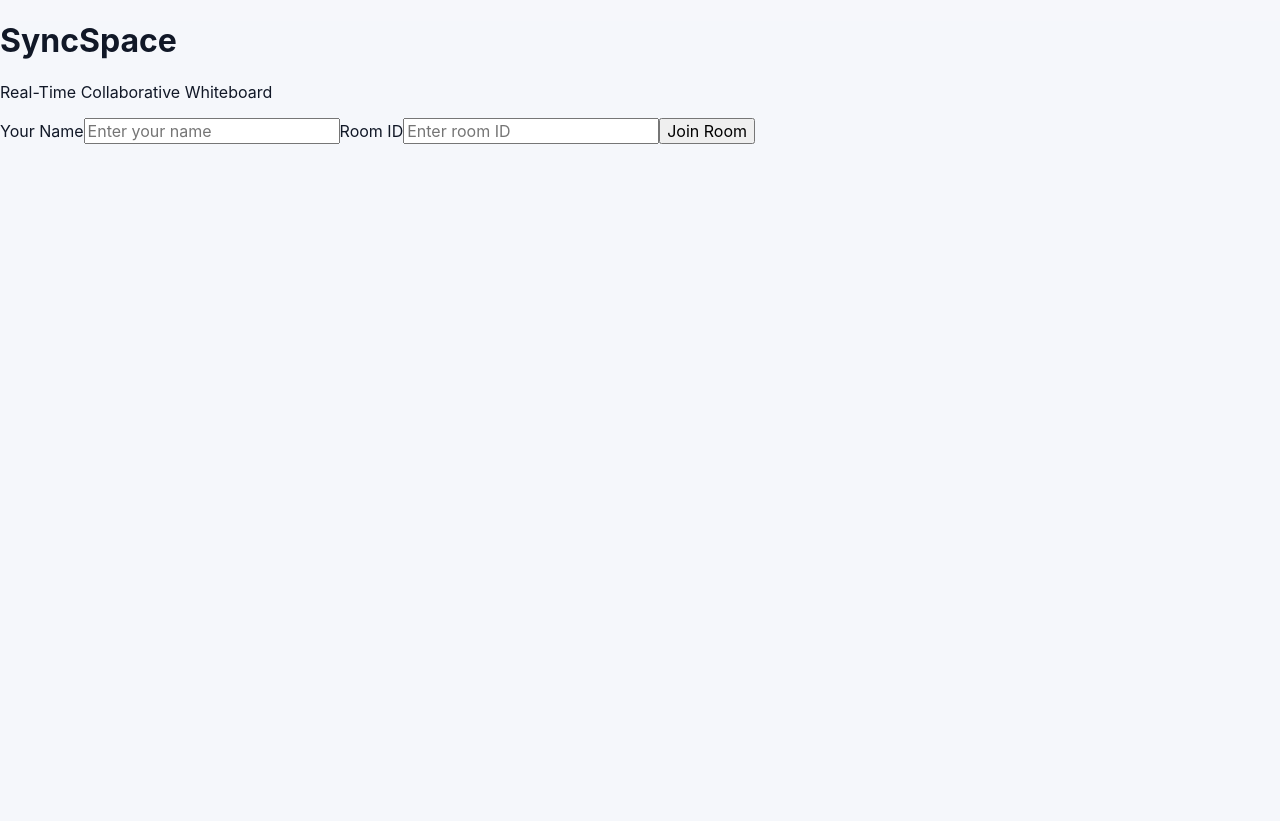
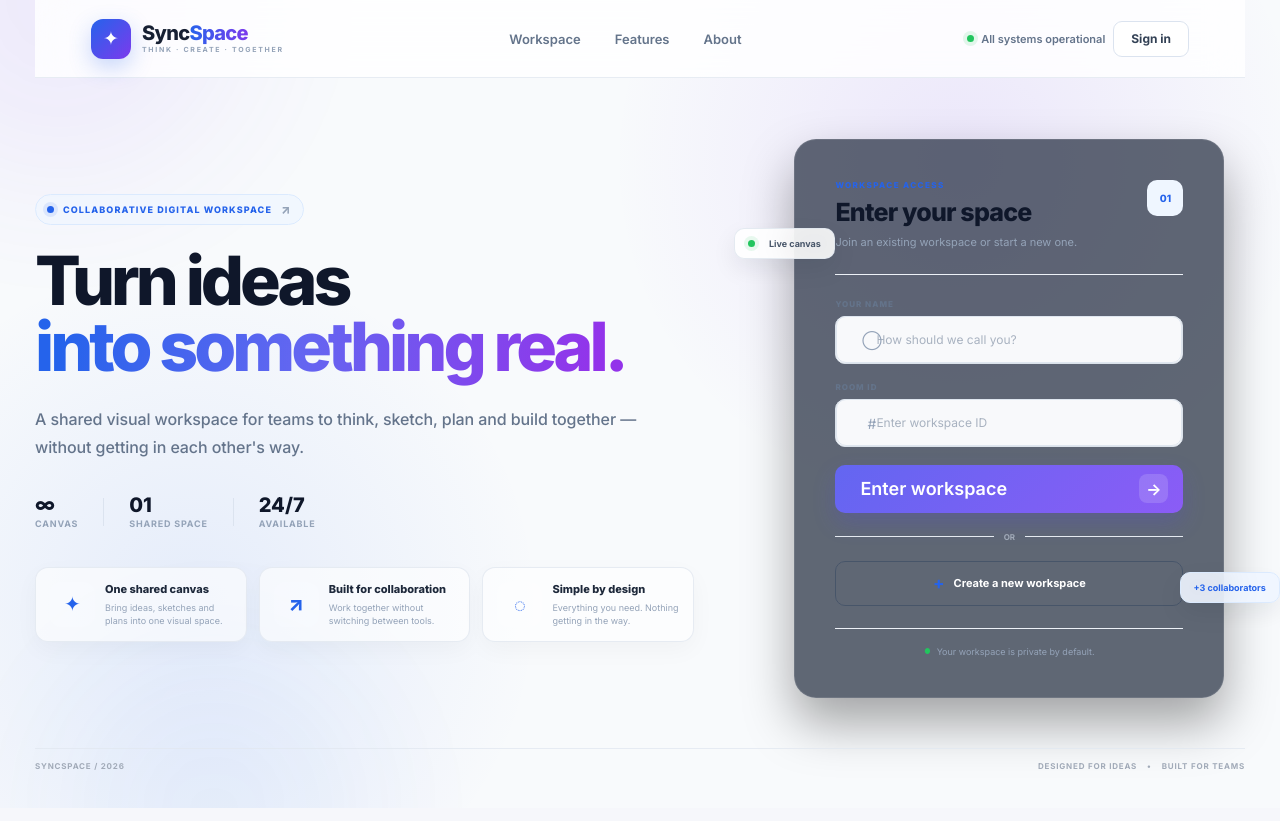
Before and after one commit to tejasvi-gautam/SyncSpace, a React app in the folder frontend/: page / in a window 1280 px wide. Built offline with nearby package versions, Linux system fonts and the light colour scheme; the HTML template or start-up script is replaced by a standard one.

Commit message:
Improve SyncSpace home UI and routing

```diff
--- a/frontend/src/App.jsx
+++ b/frontend/src/App.jsx
@@ -1,31 +1,32 @@
-
 import { Routes, Route, Navigate } from "react-router-dom";
-
 import Home from "./pages/Home";
 import Whiteboard from "./components/Whiteboard";
+import "./App.css";
 
-export default function App() {
+function App() {
     return (
+        <div className="app">
             <Routes>
-
-            {/* Home / Login-style landing page */}
+                {/* Home / Join Room */}
                 <Route
                     path="/"
                     element={<Home />}
                 />
 
-            {/* Collaborative interview workspace */}
+                {/* Collaborative Whiteboard Room */}
                 <Route
                     path="/room/:roomId"
                     element={<Whiteboard />}
                 />
 
-            {/* Unknown URL */}
+                {/* Invalid URL */}
                 <Route
                     path="*"
                     element={<Navigate to="/" replace />}
                 />
-
             </Routes>
+        </div>
     );
 }
+
+export default App;
--- a/frontend/src/pages/Home.jsx
+++ b/frontend/src/pages/Home.jsx
@@ -1,64 +1,64 @@
 import { useState } from "react";
 import { useNavigate } from "react-router-dom";
+import Landing from "../components/Landing";
 
 function Home() {
-    const [username, setUsername] = useState("");
+    const [username, setUsername] = useState(
+        localStorage.getItem("syncspace_username") || ""
+    );
     const [roomId, setRoomId] = useState("");
 
     const navigate = useNavigate();
 
     const joinRoom = () => {
-        if (username.trim() === "") {
+        const cleanUsername = username.trim();
+        const cleanRoomId = roomId.trim().toUpperCase();
+
+        if (!cleanUsername) {
             alert("Please enter your name");
             return;
         }
 
-        if (roomId.trim() === "") {
+        if (!cleanRoomId) {
             alert("Please enter Room ID");
             return;
         }
 
-        localStorage.setItem("username", username);
+        localStorage.setItem("syncspace_username", cleanUsername);
+        localStorage.setItem("syncspace_room", cleanRoomId);
 
-        navigate(`/room/${roomId}`);
+        navigate(`/room/${cleanRoomId}`);
+    };
+
+    const createRoom = () => {
+        const cleanUsername = username.trim();
+
+        if (!cleanUsername) {
+            alert("Please enter your name");
+            return;
+        }
+
+        const newRoomId = Math.random()
+            .toString(36)
+            .substring(2, 8)
+            .toUpperCase();
+
+        localStorage.setItem("syncspace_username", cleanUsername);
+        localStorage.setItem("syncspace_room", newRoomId);
+
+        navigate(`/room/${newRoomId}`);
     };
 
     return (
-        <div className="home-page">
-
-            <div className="home-card">
-
-                <h1>SyncSpace</h1>
-
-                <p>
-                    Real-Time Collaborative Whiteboard
-                </p>
-
-                <label>Your Name</label>
-
-                <input
-                    type="text"
-                    placeholder="Enter your name"
-                    value={username}
-                    onChange={(e) => setUsername(e.target.value)}
-                />
-
-                <label>Room ID</label>
-
-                <input
-                    type="text"
-                    placeholder="Enter room ID"
-                    value={roomId}
-                    onChange={(e) => setRoomId(e.target.value)}
-                />
-
-                <button onClick={joinRoom}>
-                    Join Room
-                </button>
-
-            </div>
-
-        </div>
+        <Landing
+            name={username}
+            setName={setUsername}
+            roomId={roomId}
+            setRoomId={setRoomId}
+            handleJoin={joinRoom}
+            handleCreate={createRoom}
+            navigate={navigate}
+        />
     );
 }
 
```
Lines whose indentation alone changed are shown as unchanged.
